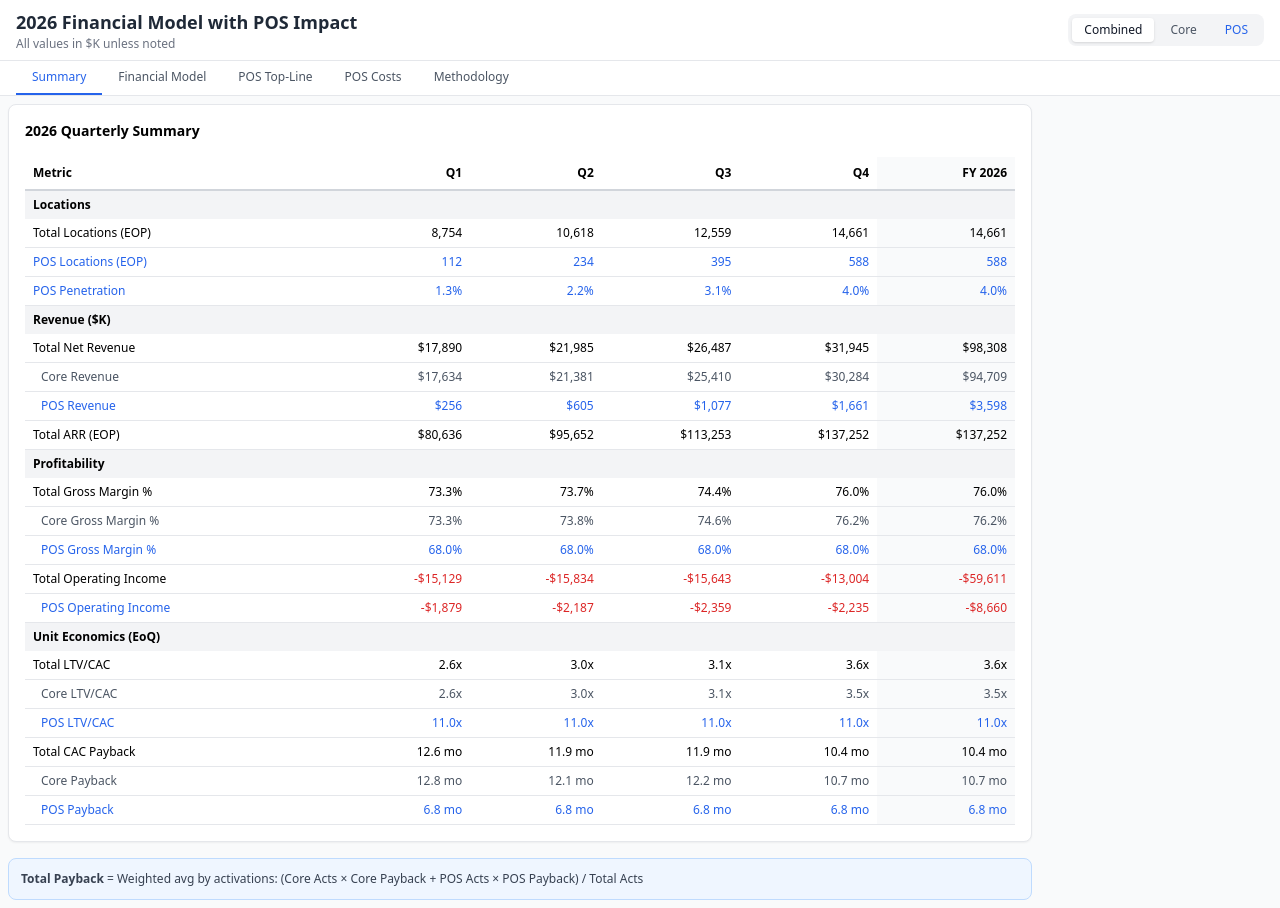
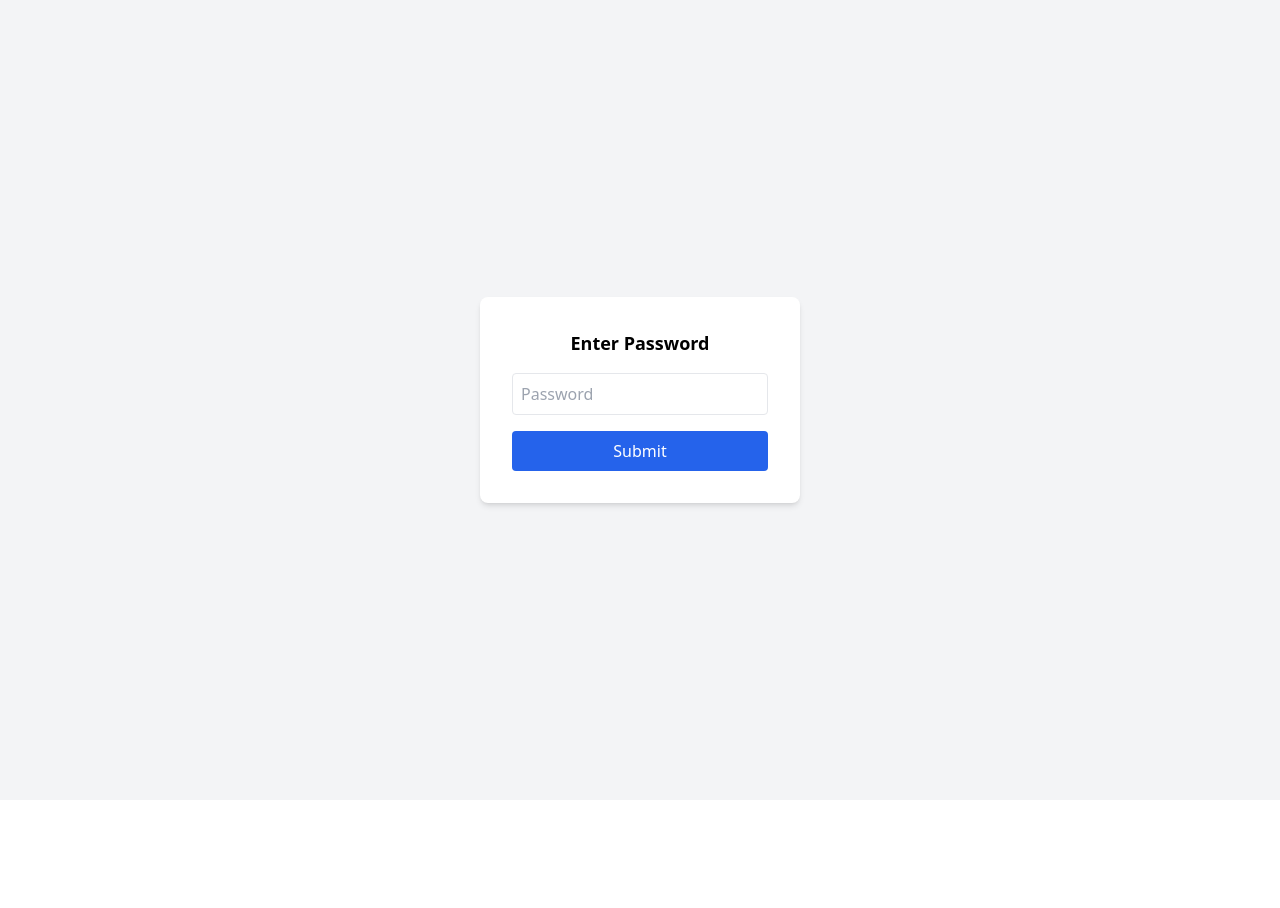
Before and after one commit to meerasingh6383/pos-model, a Next.js app: page / in a window 1280 px wide. After the commit the page ends 800 px from the top, so only its background shows below. Built offline with nearby package versions, Linux system fonts and the light colour scheme.

Commit message:
Update page.jsx

```diff
--- a/app/page.jsx
+++ b/app/page.jsx
@@ -11,6 +11,10 @@ const POSFinancialModel = () => {
   const [txnFeeRate, setTxnFeeRate] = useState(2.9);
   const [fixedTxnFee, setFixedTxnFee] = useState(0.05);
   const [passthroughRate, setPassthroughRate] = useState(2.0);
+
+  const [isAuthenticated, setIsAuthenticated] = useState(false);
+const [password, setPassword] = useState('');
+const correctPassword = 'owner2026';
 
   const activationScenarios = {
     eoyRamp: [24, 29, 34, 38, 43, 48, 53, 58, 62, 67, 72, 72],
@@ -63,6 +67,30 @@ const POSFinancialModel = () => {
   const posManagerCosts = [30000, 30000, 30000, 30000, 30000, 30000, 30000, 45000, 45000, 45000, 45000, 45000];
 
   const posMonthlyChurn = (1 - Math.pow(posRetention / 100, 1/12));
+
+  if (!isAuthenticated) {
+  return (
+    <div className="min-h-screen bg-gray-100 flex items-center justify-center">
+      <div className="bg-white p-8 rounded-lg shadow-md w-80">
+        <h2 className="text-lg font-semibold mb-4 text-center">Enter Password</h2>
+        <input
+          type="password"
+          value={password}
+          onChange={(e) => setPassword(e.target.value)}
+          onKeyDown={(e) => e.key === 'Enter' && password === correctPassword && setIsAuthenticated(true)}
+          className="w-full p-2 border rounded mb-4"
+          placeholder="Password"
+        />
+        <button
+          onClick={() => password === correctPassword && setIsAuthenticated(true)}
+          className="w-full bg-blue-600 text-white py-2 rounded hover:bg-blue-700"
+        >
+          Submit
+        </button>
+      </div>
+    </div>
+  );
+}
 
   const posLiveLocs = useMemo(() => {
     const locs = [];
```
